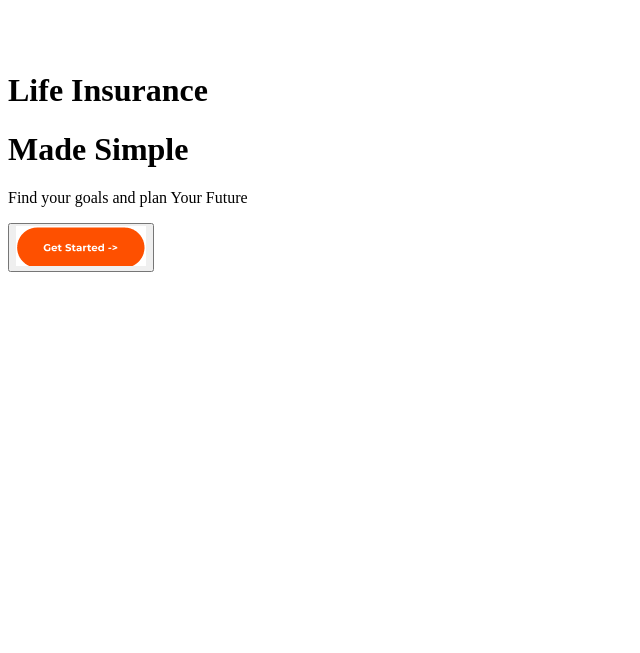
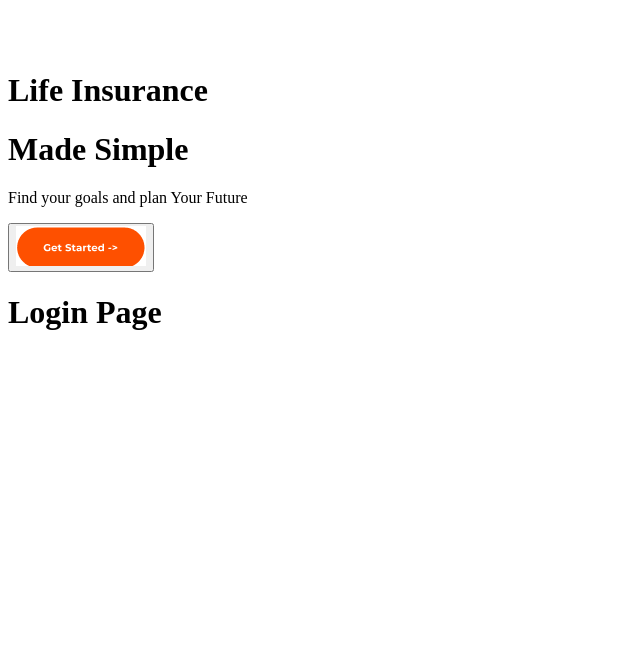
Before and after one commit to madu1995/amwd-web, a plain HTML site: page index.html in a window 1280 px wide. Shown: the part 147-800 px from the top of the page, without its empty margins (0-640 px from the left). Drawn offline with Linux system fonts and the light colour scheme.

Commit message:
added login page

```diff
--- a/index.html
+++ b/index.html
@@ -25,6 +25,8 @@
                 <button type="button"><a href="page1.html"><img src="assets/Getstarted.png" alt=""></a></button>
             </div>
 
+            <!-- login -->
+             <h1>Login Page</h1>
 
 
         </div>
```
